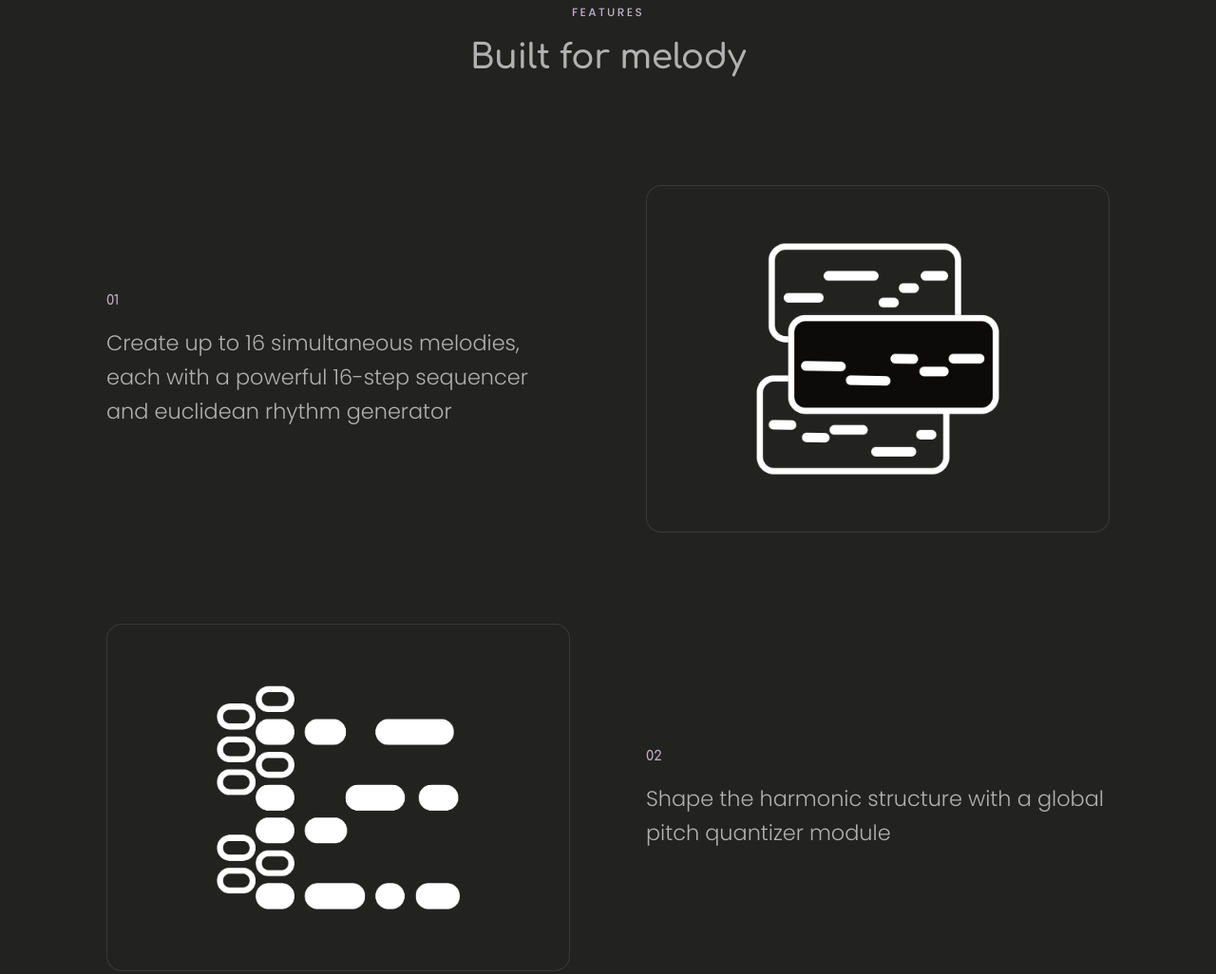
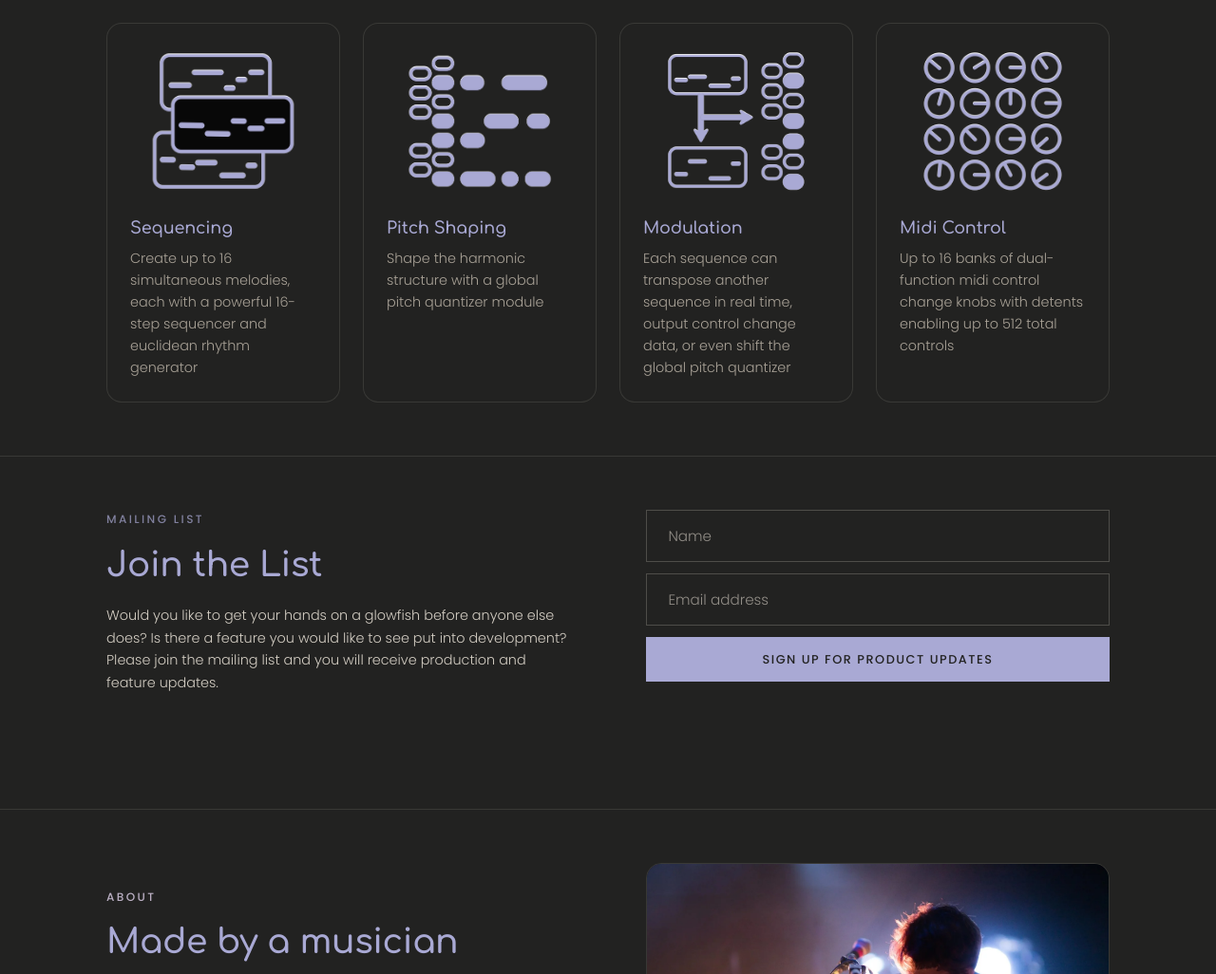
Before and after one commit to theredfiddler/glowfish-website, a plain HTML site: page index.html in a window 1280 px wide. Shown: the part 800-1826 px from the top of the page at 95% size. Drawn offline with Linux system fonts and the light colour scheme.

Commit message:
Refactor feature section layout and styles; update signup button visibility

```diff
--- a/index.html
+++ b/index.html
@@ -34,7 +34,7 @@
             <svg viewBox="0 0 24 24" fill="none" stroke="currentColor" stroke-width="1.8" stroke-linejoin="round"><rect x="2" y="5" width="20" height="14" rx="4"/><path d="M10 9l5 3-5 3z" fill="currentColor"/></svg>
           </a></li>
         </ul>
-        <a href="#signup" class="button button-ghost">Sign Up</a>
+        <!-- <a href="#signup" class="button button-ghost">Sign Up</a> -->
       </div>
     </div>
   </header>
@@ -58,41 +58,30 @@
       <div class="container">
         <div class="section-header">
           <span class="eyebrow">Features</span>
-          <h2>Built for melody</h2>
         </div>
 
-        <div class="feature">
-          <div class="feature-media"><img src="images/feature-1.webp" alt=""></div>
-          <div>
-            <span class="feature-number">01</span>
+        <div class="feature-grid">
+          <article class="feature">
+            <div class="feature-media" style="--img: url(images/feature-1.webp)"><img src="images/feature-1.webp" alt=""></div>
+            <h3>Sequencing</h3>
             <p>Create up to 16 simultaneous melodies, each with a powerful 16-step sequencer and euclidean rhythm generator</p>
-          </div>
+          </article>
+          <article class="feature">
+            <div class="feature-media" style="--img: url(images/feature-2.webp)"><img src="images/feature-2.webp" alt=""></div>
+            <h3>Pitch Shaping</h3>
+            <p>Shape the harmonic structure with a global pitch quantizer module</p>
+          </article>
+          <article class="feature">
+            <div class="feature-media" style="--img: url(images/feature-3a.webp)"><img src="images/feature-3a.webp" alt=""></div>
+            <h3>Modulation</h3>
+            <p>Each sequence can transpose another sequence in real time, output control change data, or even shift the global pitch quantizer</p>
+          </article>
+          <article class="feature">
+            <div class="feature-media" style="--img: url(images/feature-3b.webp)"><img src="images/feature-3b.webp" alt=""></div>
+            <h3>Midi Control</h3>
+            <p>Up to 16 banks of dual-function midi control change knobs with detents enabling up to 512 total controls</p>
+          </article>
         </div>
-        <div class="feature">
-          <div class="feature-media"><img src="images/feature-2.webp" alt=""></div>
-          <div>
-            <span class="feature-number">02</span>
-            <p>Shape the harmonic structure with a global pitch quantizer module</p>
-          </div>
-        </div>
-        <div class="feature">
-          <div class="feature-media pair">
-            <img src="images/feature-3a.webp" alt="">
-            <img src="images/feature-3b.webp" alt="">
-          </div>
-          <div>
-            <span class="feature-number">03</span>
-            <p>Each sequence can transpose another sequence in real time, output control change data, or even shift the global pitch quantizer</p>
-          </div>
-        </div>
-      </div>
-    </section>
-
-    <section class="section controls">
-      <div class="container">
-        <img src="images/hero-2.webp" alt="Diagram of the glowfish layout: a column of buttons beside a grid of knobs">
-        <p>Up to 16 banks of dual-function midi control change knobs with detents enabling up to 512 total controls</p>
-        <p class="note">more details and demonstration coming soon!</p>
       </div>
     </section>
 
--- a/styles.css
+++ b/styles.css
@@ -3,19 +3,21 @@
   --bg: #222221;            /* near-black background */
   --bg-raised: #222221;     /* slightly lifted panels */
   --bg-alt: #222221;        /* warm grey */
-  --text: #b1b1b1;          /* cream */
+  --text: #a9a9d4;          /* cream */
   --muted: #a8a196;         /* secondary text */
   --accent: #bbb0c4;        /* orange */
   /* corner shape shared by buttons and form fields:
      --chamfer = size of the cut, --round = rounding on each point of the cut */
   --chamfer: 8px;
   --round: 2px;
-  --brand-tint: #bbb0c4;  /* tint for the logo and the hero graphic */
+  --brand-tint: #a9a9d4;  /* tint for the logo and the hero graphic */
   --line: rgba(255, 248, 235, 0.1);
   --heading-font: "Comfortaa", sans-serif;
   --body-font: "Poppins", sans-serif;
   --max-width: 1120px;
   --radius: 16px;
+  /* vertical padding of every page section (smaller on phones, see bottom of file) */
+  --section-space: 3.5rem;
   /* one size for every page and section title (h1 and h2) */
   --title-size: clamp(1.6rem, 3vw, 2.25rem);
 }
@@ -238,8 +240,8 @@ h1, h2, h3 {
   /* Three colors: red → orange → yellow and back. The in-between stops are
      browser-mixed blends of those three, spaced along a smooth wave so the
      color changes evenly with no visible bands. */
-  --glow-red: #d4d7ff;
-  --glow-orange: #e4dcff;
+  --glow-red: #b4b9ff;
+  --glow-orange: lab(79% 27.83 -31.82);
   --glow-yellow: #f6e6ff;
   background: linear-gradient(90deg,
     var(--glow-red) 0%,
@@ -314,10 +316,10 @@ h1, h2, h3 {
 .hero-graphic {
   --graphic-tint: var(--brand-tint);
   position: relative;
-  max-width: 400px;
+  max-width: 500px;
   margin-left: auto;
   margin-right: auto;
-  margin-top: 1rem;
+  margin-top: 0rem;
   margin-bottom: 2rem;
   border-radius: var(--radius);
   overflow: hidden;
@@ -334,6 +336,8 @@ h1, h2, h3 {
   position: absolute;
   inset: 0;
   background: var(--graphic-tint);
+  -webkit-mask: url("images/glowfish-graphic.svg") center / contain no-repeat;
+  mask: url("images/glowfish-graphic.svg") center / contain no-repeat;
   mix-blend-mode: multiply;
   pointer-events: none;
 }
@@ -343,12 +347,13 @@ h1, h2, h3 {
   justify-content: center;
   gap: 1rem;
   flex-wrap: wrap;
-  margin-bottom: 5rem;
+  margin-bottom: 2rem;
+  margin-top: 2rem
 }
 
 .hero-image {
   position: relative;
-  max-width: 600px;
+  max-width: 700px;
   margin: 0 auto;
 }
 
@@ -370,65 +375,76 @@ h1, h2, h3 {
 
 /* ---------- Sections ---------- */
 .section {
-  padding: 7rem 0;
+  padding: var(--section-space) 0;
   border-top: 1px solid var(--line);
 }
 
 .section-header {
   text-align: center;
-  margin-bottom: 4rem;
+  margin-bottom: 2rem;
 }
 
 .section-header h2 {
   font-size: var(--title-size);
 }
 
-/* ---------- Features ---------- */
-.feature {
+/* ---------- Features: a grid of cards (image, title, description) ---------- */
+.feature-grid {
   display: grid;
-  grid-template-columns: 1fr 1fr;
-  gap: 5rem;
-  align-items: center;
-  padding: 3rem 0;
+  grid-template-columns: repeat(auto-fit, minmax(220px, 1fr));
+  gap: 1.5rem;
 }
 
-.feature:nth-child(even) .feature-media {
-  order: 2;
-}
-
-.feature-media {
+.feature {
   display: flex;
-  gap: 2rem;
-  justify-content: center;
-  align-items: center;
-  aspect-ratio: 4 / 3;
-  padding: 3rem;
+  flex-direction: column;
+  padding: 1.5rem;
   background: var(--bg-raised);
   border: 1px solid var(--line);
   border-radius: var(--radius);
 }
 
-.feature-media img {
-  max-height: 100%;
-  width: auto;
-  max-width: 70%;
+.feature-media {
+  position: relative;
+  display: flex;
+  justify-content: center;
+  align-items: center;
+  aspect-ratio: 4 / 3;
+  margin-bottom: 1.5rem;
 }
 
-.feature-media.pair img {
-  max-width: 42%;
+.feature-media img {
+  width: 80%;
+  height: 100%;
+  object-fit: contain;
 }
 
-.feature-number {
-  display: block;
-  font-family: var(--heading-font);
-  font-size: 0.9rem;
-  color: var(--accent);
-  margin-bottom: 1rem;
+/* Tint: the image (set as --img in the HTML) is used as a stencil for a layer in --brand-tint,
+   the same color as the hero graphic. Delete this rule to show the original white. */
+.feature-media::after {
+  content: "";
+  position: absolute;
+  top: 0;
+  bottom: 0;
+  left: 10%;
+  right: 10%;
+  background: var(--brand-tint);
+  -webkit-mask: var(--img) center / contain no-repeat;
+  mask: var(--img) center / contain no-repeat;
+  mix-blend-mode: multiply;
+  pointer-events: none;
+}
+
+.feature h3 {
+  font-size: 1.1rem;
+  margin-bottom: 0.6rem;
+  color: var(--text);
 }
 
 .feature p {
-  font-size: clamp(1.15rem, 2vw, 1.4rem);
+  font-size: 0.9rem;
   line-height: 1.6;
+  color: var(--muted);
 }
 
 /* ---------- Controls / coming soon ---------- */
@@ -439,7 +455,7 @@ h1, h2, h3 {
 .controls img {
   max-width: 420px;
   width: 100%;
-  margin: 0 auto 3.5rem;
+  margin: 0 auto 2.5rem;
 }
 
 .controls p {
@@ -457,7 +473,6 @@ h1, h2, h3 {
 /* ---------- Sign up ---------- */
 .signup {
   background: var(--bg-alt);
-  border-top: none;
 }
 
 .signup .container {
@@ -489,6 +504,14 @@ h1, h2, h3 {
   gap: 0.75rem;
 }
 
+/* Submit button: same height as the fields, full width */
+.signup-form .button {
+  padding: 0.85rem 1.4rem;
+  display: block;
+  width: 100%;
+  text-align: center;
+}
+
 /* Wide screens: the "Join the List" text sits beside the stacked form. */
 @media (min-width: 820px) {
   .signup .container {
@@ -496,7 +519,7 @@ h1, h2, h3 {
     display: grid;
     grid-template-columns: 1fr 1fr;
     gap: 5rem;
-    align-items: center;
+    align-items: start;
     text-align: left;
   }
 
@@ -624,7 +647,7 @@ h1, h2, h3 {
 /* ---------- Media page ---------- */
 .page-header {
   text-align: center;
-  padding: 3rem 0 3.5rem;
+  padding: 1rem 0 1.5rem;
 }
 
 .page-header h1 {
@@ -636,7 +659,7 @@ h1, h2, h3 {
   grid-template-columns: repeat(auto-fit, minmax(260px, 1fr));
   gap: 2rem;
   align-items: start;
-  padding-bottom: 7rem;
+  padding-bottom: var(--section-space);
 }
 
 /* Instagram reels, cropped to just the video.
@@ -691,7 +714,7 @@ h1, h2, h3 {
 
 /* ---------- Footer ---------- */
 .site-footer {
-  padding: 4rem 0;
+  padding: 3rem 0;
   border-top: 1px solid var(--line);
   text-align: center;
 }
@@ -756,30 +779,17 @@ h1, h2, h3 {
     padding: 0 1.25rem;
   }
 
-  .hero {
-    padding: 2rem 0 4rem;
+  :root {
+    --section-space: 2.75rem;
   }
 
   .hero-actions {
-    margin-bottom: 3rem;
+    margin-bottom: 2.5rem;
   }
 
-  .section {
-    padding: 4.5rem 0;
-  }
-
-  .feature,
   .about .container {
     grid-template-columns: 1fr;
     gap: 2rem;
   }
 
-  .feature:nth-child(even) .feature-media {
-    order: 0;
-  }
-
-  .feature-media {
-    padding: 2rem;
-  }
-
 }
```
Also changed, not shown: media.html (+1 -1 lines).
